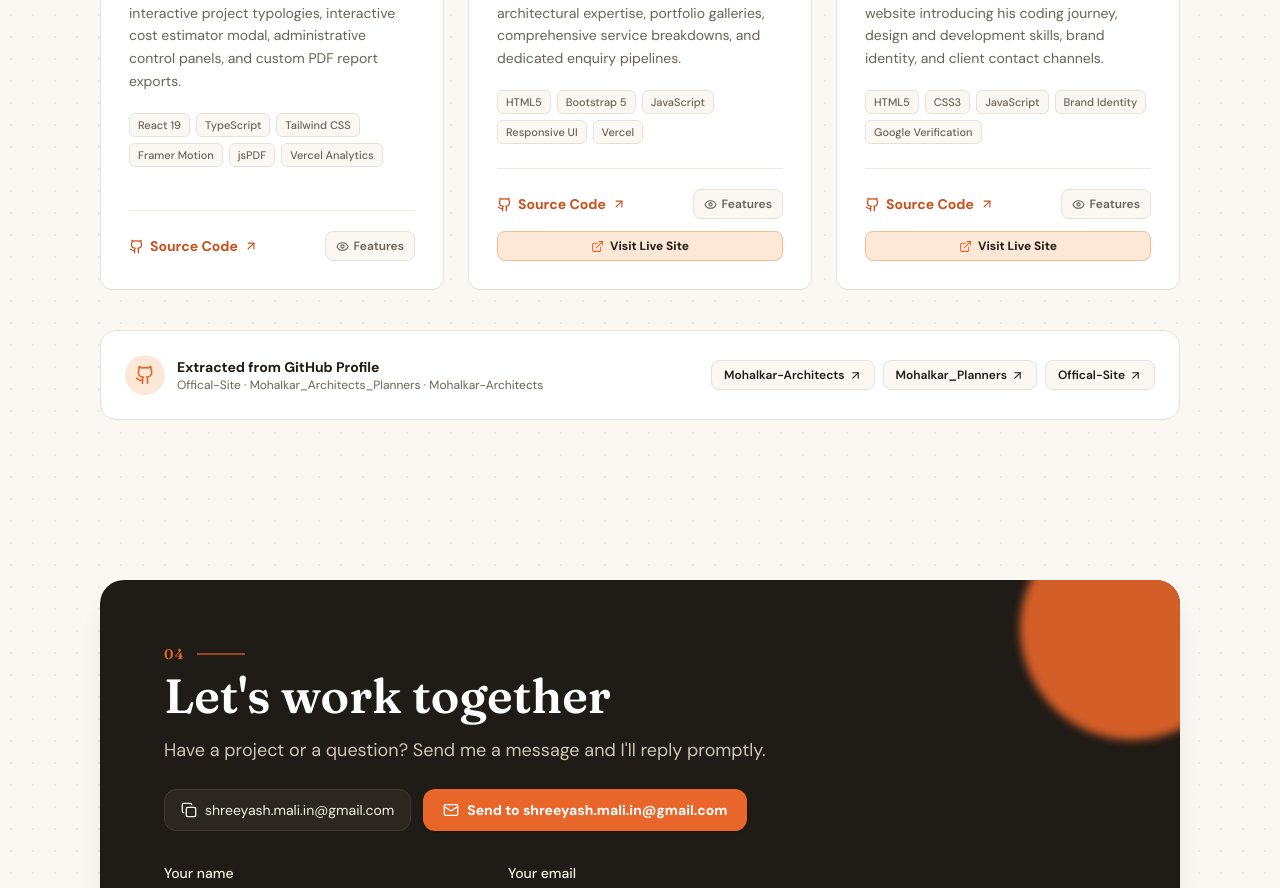
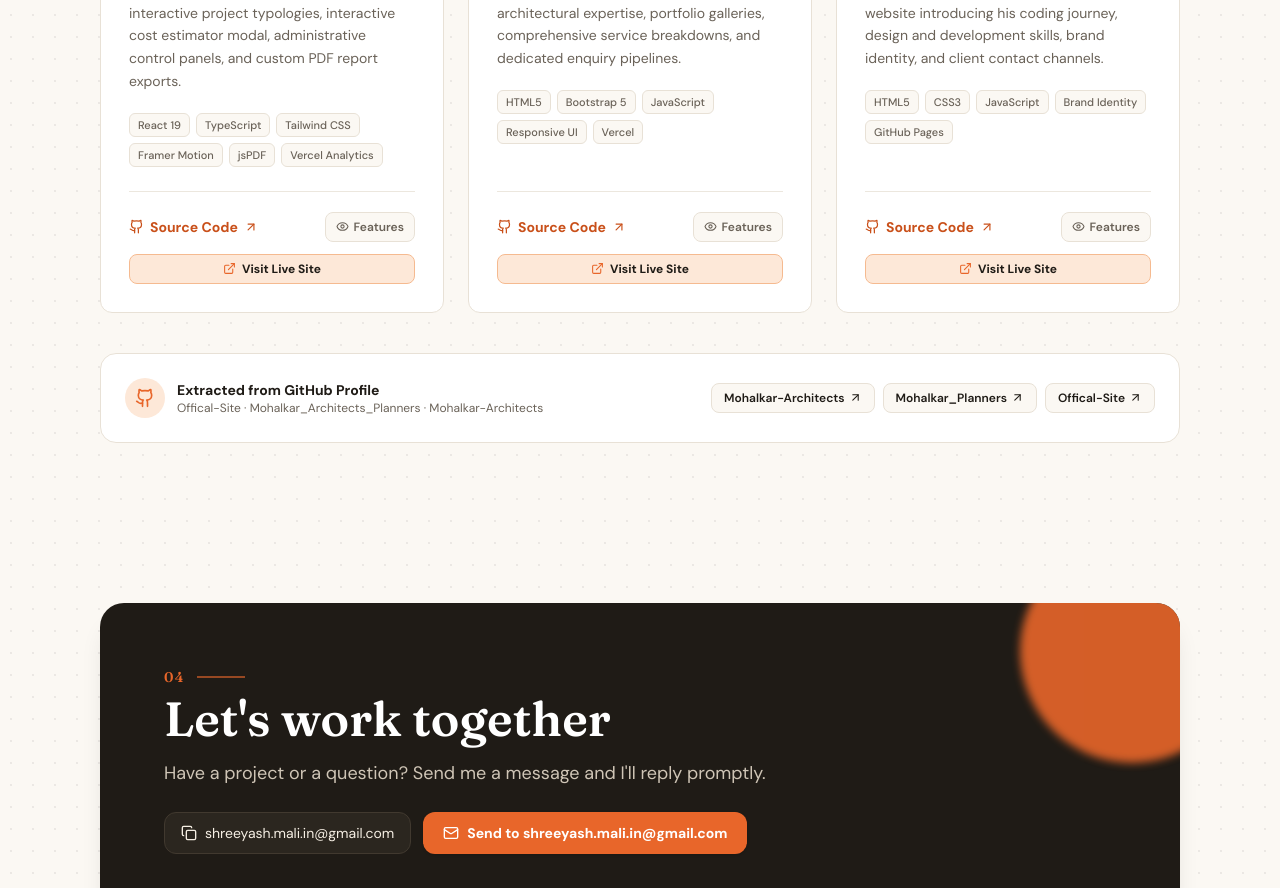
Before and after one commit to shreeyash2010/Shreeyash-Mali, a React (Vite) app: page / in a window 1280 px wide. Shown: the part 2680-3568 px from the top of the page. Built offline with nearby package versions, Linux system fonts and the light colour scheme.

Commit message:
feat(projects): add live demo link to Mohalkar project
Include the live deployment URL for the Mohalkar Architects & Planners portal in the project data.

```diff
--- a/src/App.tsx
+++ b/src/App.tsx
@@ -50,6 +50,7 @@ const EXTRACTED_PROJECTS: Project[] = [
     tags: ['React 19', 'TypeScript', 'Tailwind CSS', 'Framer Motion', 'jsPDF', 'Vercel Analytics'],
     metrics: 'React 19 + Interactive Cost Estimator',
     githubUrl: 'https://github.com/shreeyash2010/Mohalkar-Architects',
+    liveUrl: 'https://mohalkar-architects-planners-9a3t.vercel.app/',
     keyFeatures: [
       'Interactive architecture project categorizer (Residential, Commercial, Industrial, 3D)',
       'Built-in construction cost estimator modal with dynamic calculations',
@@ -64,11 +65,11 @@ const EXTRACTED_PROJECTS: Project[] = [
     tagline: 'Production multi-page architecture firm website deployed on Vercel.',
     category: 'client',
     description: 'Multi-page firm portal presenting architectural expertise, portfolio galleries, comprehensive service breakdowns, and dedicated enquiry pipelines.',
-    longDescription: 'Developed to showcase comprehensive architectural projects across Maharashtra. Structured with clean semantic HTML5, Bootstrap 5 responsiveness, interactive JavaScript gallery filters, and deployed to production with custom domain setup on Vercel.',
+    longDescription: 'Developed to showcase comprehensive architectural projects across Maharashtra. Structured with clean semantic HTML5, Bootstrap 5 responsiveness, interactive JavaScript gallery filters, and deployed to production on Vercel.',
     tags: ['HTML5', 'Bootstrap 5', 'JavaScript', 'Responsive UI', 'Vercel'],
     metrics: 'Live Production Client Site',
     githubUrl: 'https://github.com/shreeyash2010/Mohalkar_Architects_Planners',
-    liveUrl: 'https://mohalkar-architects-planners.vercel.app',
+    liveUrl: 'https://mohalkar-architects-planners-9a3t.vercel.app/',
     keyFeatures: [
       'Multi-page architecture showcase with deep service breakdowns',
       'Interactive project filtering across urban design and commercial domains',
@@ -83,11 +84,11 @@ const EXTRACTED_PROJECTS: Project[] = [
     tagline: 'The foundational portfolio and personal brand website.',
     category: 'frontend',
     description: 'Shreeyash\'s inaugural official personal website introducing his coding journey, design and development skills, brand identity, and client contact channels.',
-    longDescription: 'The starting point of Shreeyash\'s developer presence on the web. Built with hand-crafted CSS, custom branding assets, Google Search verification, and responsive layout styling, deployed live to Vercel.',
-    tags: ['HTML5', 'CSS3', 'JavaScript', 'Brand Identity', 'Google Verification'],
+    longDescription: 'The starting point of Shreeyash\'s developer presence on the web. Built with hand-crafted CSS, custom branding assets, Google Search verification, and responsive layout styling, deployed live on GitHub Pages.',
+    tags: ['HTML5', 'CSS3', 'JavaScript', 'Brand Identity', 'GitHub Pages'],
     metrics: 'Foundational Web Release',
     githubUrl: 'https://github.com/shreeyash2010/Offical-Site',
-    liveUrl: 'https://shreeyash-mali.vercel.app',
+    liveUrl: 'https://shreeyash2010.github.io/Offical-Site/',
     keyFeatures: [
       'Original brand logo and identity design creation',
       'Responsive full-page layout with custom animations and graphics',
```
